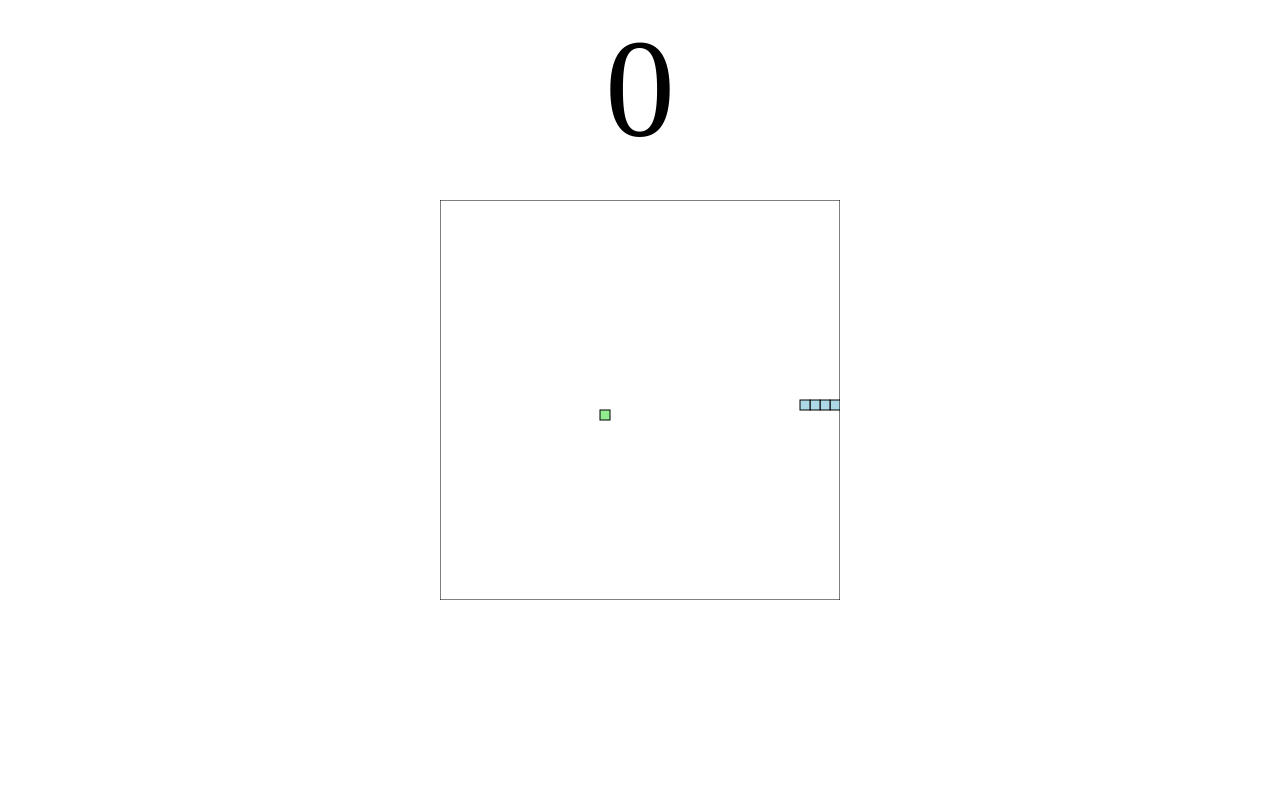
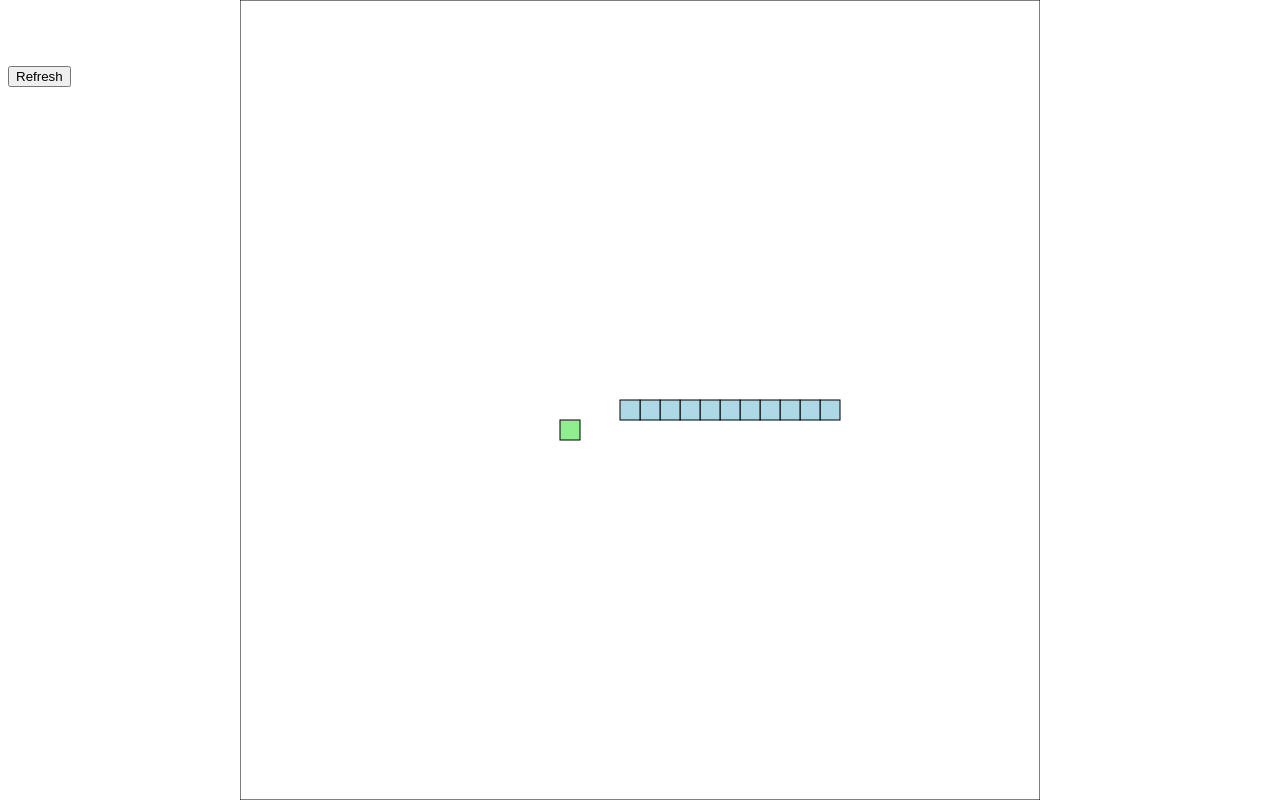
Before and after one commit to vudh1/Snake_Game_JS, a plain HTML site: page snakegame.html in a window 1280 px wide. Drawn offline with Linux system fonts and the light colour scheme.

Commit message:
increase tempo feature

```diff
--- a/snakeCSS.css
+++ b/snakeCSS.css
@@ -6,5 +6,5 @@
 }
 #score {
   text-align: center;
-  font-size: 140px;
+  font-size: 50px;
 }
--- a/snakeJS.js
+++ b/snakeJS.js
@@ -4,11 +4,17 @@
     const snake_border = 'darkblue';
 
     let snake = [
-      {x: 200, y: 200},
-      {x: 190, y: 200},
-      {x: 180, y: 200},
-      {x: 170, y: 200},
-      {x: 160, y: 200}
+      {x: 400, y: 400},
+      {x: 380, y: 400},
+      {x: 360, y: 400},
+      {x: 340, y: 400},
+      {x: 320, y: 400},
+      {x: 300, y: 400},
+      {x: 280, y: 400},
+      {x: 260, y: 400},
+      {x: 240, y: 400},
+      {x: 220, y: 400},
+      {x: 200, y: 400},
     ]
 
     let score = 0;
@@ -17,10 +23,11 @@
     // Horizontal velocity
     let foodX;
     let foodY;
-    let dx = 10;
+    let dx = 20;
     // Vertical velocity
     let dy = 0;
 
+    let tempo = 100;
 
     // Get the canvas element
     const snakeboard = document.getElementById("snakeboard");
@@ -28,6 +35,8 @@
     const snakeboard_ctx = snakeboard.getContext("2d");
     // Start game
     main();
+
+    // increaseTempo();
 
     generateFood();
 
@@ -46,7 +55,7 @@
         drawSnake();
         // Repeat
         main();
-      }, 100)
+      }, tempo);
     }
 
     // draw a border around the canvas
@@ -70,8 +79,8 @@
     function drawFood() {
       snakeboard_ctx.fillStyle = 'lightgreen';
       snakeboard_ctx.strokestyle = 'darkgreen';
-      snakeboard_ctx.fillRect(foodX, foodY, 10, 10);
-      snakeboard_ctx.strokeRect(foodX, foodY, 10, 10);
+      snakeboard_ctx.fillRect(foodX, foodY, 20, 20);
+      snakeboard_ctx.strokeRect(foodX, foodY, 20, 20);
     }
 
     // Draw one snake part
@@ -83,31 +92,55 @@
       snakeboard_ctx.strokestyle = snake_border;
       // Draw a "filled" rectangle to represent the snake part at the coordinates
       // the part is located
-      snakeboard_ctx.fillRect(snakePart.x, snakePart.y, 10, 10);
+      snakeboard_ctx.fillRect(snakePart.x, snakePart.y, 20, 20);
       // Draw a border around the snake part
-      snakeboard_ctx.strokeRect(snakePart.x, snakePart.y, 10, 10);
+      snakeboard_ctx.strokeRect(snakePart.x, snakePart.y, 20, 20);
     }
 
     function gameEnded() {
       for (let i = 4; i < snake.length; i++) {
         if (snake[i].x === snake[0].x && snake[i].y === snake[0].y) return true
       }
-      const hitLeftWall = snake[0].x < 0;
-      const hitRightWall = snake[0].x > snakeboard.width - 10;
-      const hitToptWall = snake[0].y < 0;
-      const hitBottomWall = snake[0].y > snakeboard.height - 10;
-      return hitLeftWall || hitRightWall || hitToptWall || hitBottomWall
+
+      hitBorder();
+
+      return false;
     }
 
+    function hitBorder(){
+    // hit left border
+      if (snake[0].x < 0)
+      {
+         snake[0].x = snakeboard.width - 20;
+      }
+
+      // hit right border
+      if(snake[0].x > snakeboard.width)
+      {
+       snake[0].x = 0;
+      }
+
+      //hit up border
+      if(snake[0].y < 0)
+      {
+        snake[0].y = snakeboard.height - 20;
+      }
+
+      if(snake[0].y > snakeboard.height)
+      {
+       snake[0].y = 0
+      }
+  }
+
     function randomFood(min, max) {
-      return Math.round((Math.random() * (max-min) + min) / 10) * 10;
+      return Math.round((Math.random() * (max-min) + min) / 20) * 20;
     }
 
     function generateFood() {
       // Generate a random number the food x-coordinate
-      foodX = randomFood(0, snakeboard.width - 10);
+      foodX = randomFood(20, snakeboard.width - 40);
       // Generate a random number for the food y-coordinate
-      foodY = randomFood(0, snakeboard.height - 10);
+      foodY = randomFood(20, snakeboard.height - 40);
       // if the new food location is where the snake currently is, generate a new food location
       snake.forEach(function snakeHasEatenFood(part) {
         const has_eaten = part.x == foodX && part.y == foodY;
@@ -126,25 +159,25 @@
       if (changing_direction) return;
       changing_direction = true;
       const keyPressed = event.keyCode;
-      const goingUp = dy === -10;
-      const goingDown = dy === 10;
-      const goingRight = dx === 10;
-      const goingLeft = dx === -10;
+      const goingUp = dy === -20;
+      const goingDown = dy === 20;
+      const goingRight = dx === 20;
+      const goingLeft = dx === -20;
       if (keyPressed === LEFT_KEY && !goingRight) {
-        dx = -10;
+        dx = -20;
         dy = 0;
       }
       if (keyPressed === UP_KEY && !goingDown) {
         dx = 0;
-        dy = -10;
+        dy = -20;
       }
       if (keyPressed === RIGHT_KEY && !goingLeft) {
-        dx = 10;
+        dx = 20;
         dy = 0;
       }
       if (keyPressed === DOWN_KEY && !goingUp) {
         dx = 0;
-        dy = 10;
+        dy = 20;
       }
     }
 
@@ -157,6 +190,9 @@
       if (has_eaten_food) {
         // Increase score
         score += 10;
+
+        tempo = Math.ceil(tempo * 0.95);
+
         // Display score on screen
         document.getElementById('score').innerHTML = score;
         // Generate new food location
--- a/snakegame.html
+++ b/snakegame.html
@@ -6,9 +6,17 @@
 
   <body>
     <div id="score">0</div>
-    <canvas id="snakeboard" width="400" height="400"></canvas>
+    <canvas id="snakeboard" width="800" height="800"></canvas>
 	<link rel="stylesheet" type="text/css" href="snakeCSS.css">
+	<div>
+	<form>
+	<input type="submit" value = "Refresh">
+	</form>
+	</div>
   </body>
 
-  <script type="text/javascript" src="snakeJS.js"></script>
+  <script type="text/javascript" src="snakeJS.js">
+
+
+  </script>
 </html>
```
